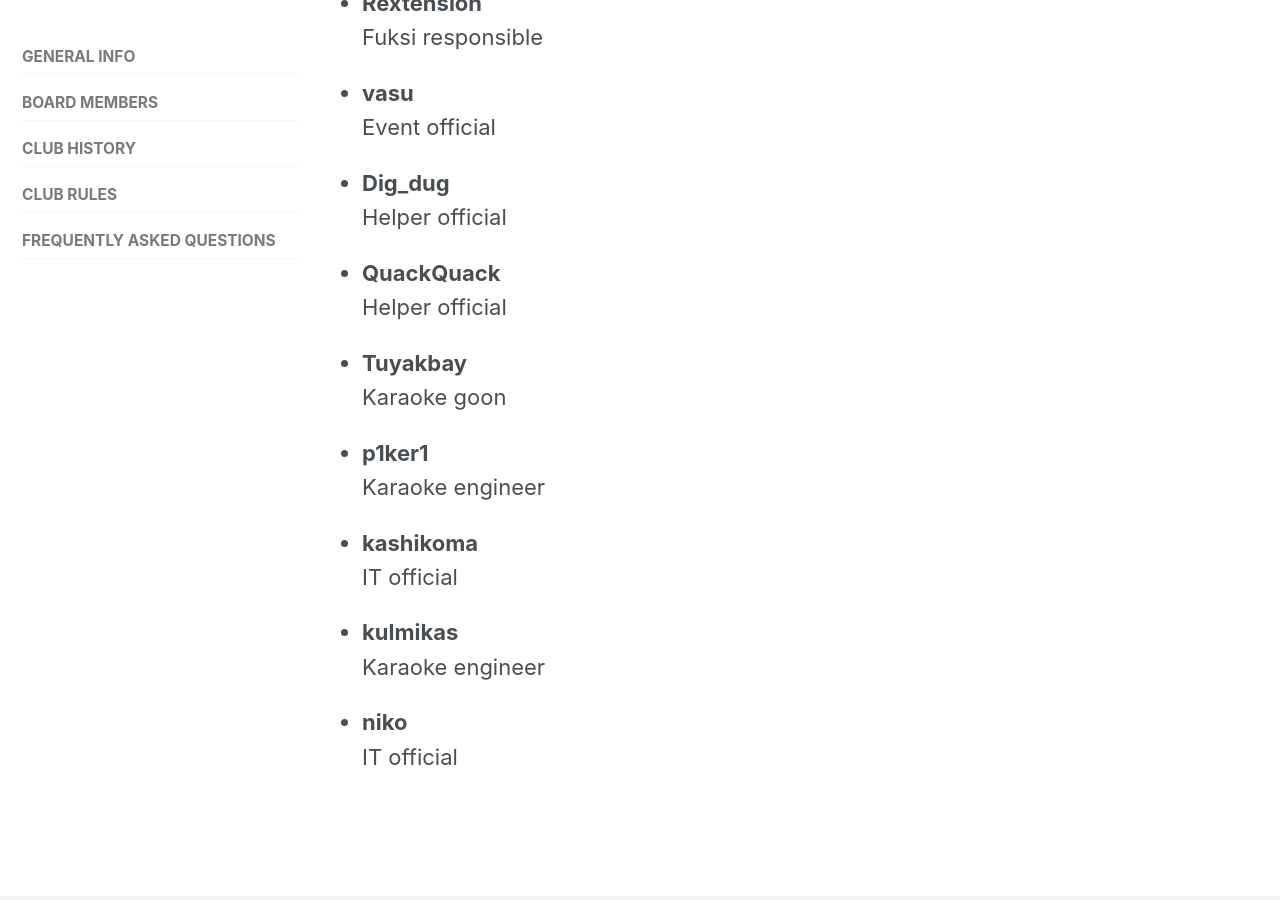
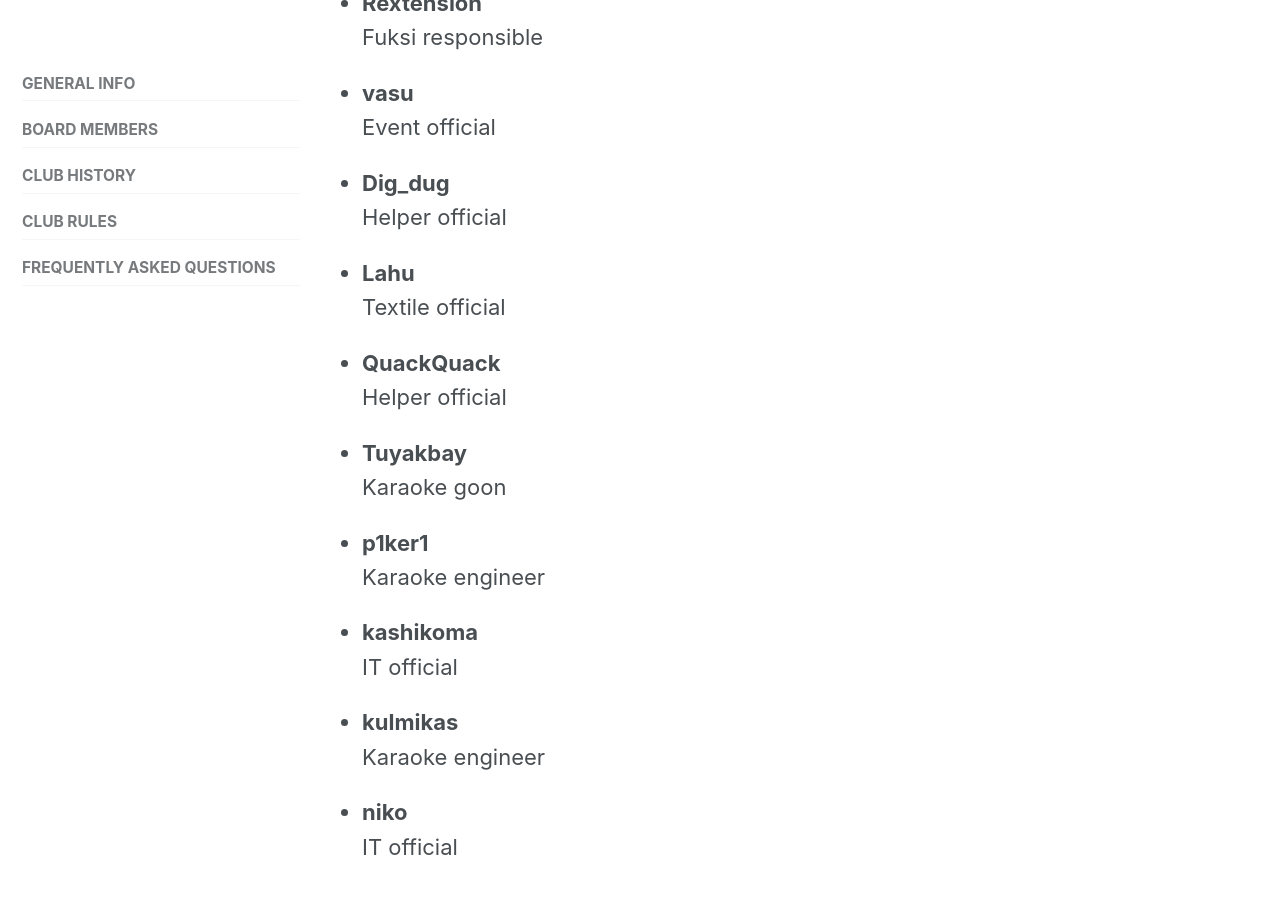
Before and after one commit to HNTA-Club/website, a Jekyll site: the page built from _pages/board.md, in a window 1280 px wide and 900 px high, scrolled down 828 px. Built offline with Jekyll 4.4.1, drawn with Linux system fonts in a browser that asks for light colours; cached includes are drawn as plain includes; nearby versions of some CDN libraries.

Commit message:
Update official

```diff
--- a/_data/authors.yml
+++ b/_data/authors.yml
@@ -20,12 +20,10 @@
   bio: "Treasurer, Member responsible"
   board: "true"
 
-
 zoroarkills:
   name: "ZoroarKills"
   bio: "Clubroom Fairy"
   board: "true"
-
 
 erufailon4:
   name: "Erufailon4"
@@ -42,8 +40,6 @@
   bio: "Fuksi responsible"
   board: "true"
 
-
-
 vasu:
   name: "vasu"
   bio: "Event official"
@@ -52,6 +48,11 @@
 Dig_dug:
   name: "Dig_dug"
   bio: "Helper official"
+  board: "true"
+
+lahu:
+  name: "Lahu"
+  bio: "Textile official"
   board: "true"
 
 spaketti:
@@ -89,10 +90,7 @@
   bio: "IT official"
   board: "true"
 
-
-
 # From here on former members
-
 
 spaketti:
   name: "Spaketti"
@@ -113,7 +111,6 @@
   name: "tsuribori2"
   bio: "IT Assistant"
   board: "false"
-
 
 bitofhope:
   name: "Bitofhope"
```
